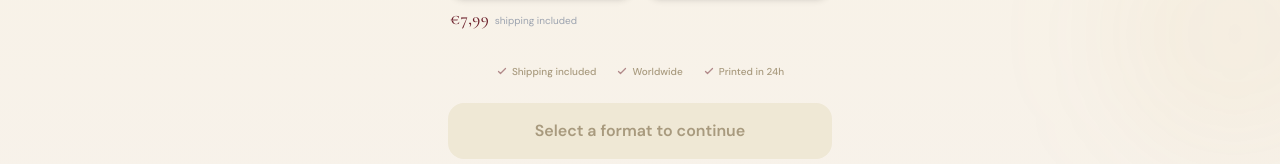
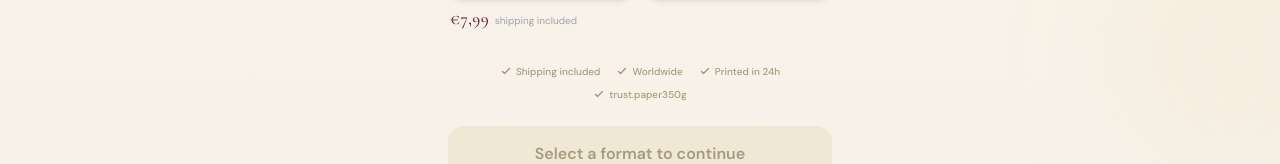
Before and after one commit to isaipollet/postyourcard, a Next.js app: page /order/hotel-brugge in a window 1280 px wide. Shown: the part 1208-1372 px from the top of the page. Built offline with nearby package versions, Linux system fonts and the light colour scheme; no server answers; the database is empty.

Commit message:
Update format card demo photos with branded website pictures
Co-Authored-By: Claude Sonnet 4.6 <noreply@anthropic.com>

```diff
--- a/src/app/order/[hotelSlug]/page.tsx
+++ b/src/app/order/[hotelSlug]/page.tsx
@@ -31,7 +31,7 @@ const FORMAT_OPTIONS = [
         key: "standard" as PostcardFormat,
         labelKey: "format.orientation.horizontal" as const,
         dims: "148 × 105 mm",
-        imageUrl: "https://images.unsplash.com/photo-1572895854902-117546c75fb3?w=360&h=240&fit=crop&crop=center&q=85",
+        imageUrl: "https://res.cloudinary.com/dz8wrj1xz/image/upload/v1782331964/postyourcard-demo/standard-h.jpg",
         shapeW: 22,
         shapeH: 16,
       },
@@ -39,7 +39,7 @@ const FORMAT_OPTIONS = [
         key: "standard-v" as PostcardFormat,
         labelKey: "format.orientation.vertical" as const,
         dims: "105 × 148 mm",
-        imageUrl: "https://images.unsplash.com/photo-1601961208755-3519c8a31ded?w=240&h=340&fit=crop&crop=center&q=85",
+        imageUrl: "https://res.cloudinary.com/dz8wrj1xz/image/upload/v1782331967/postyourcard-demo/standard-v.jpg",
         shapeW: 16,
         shapeH: 22,
       },
@@ -54,7 +54,7 @@ const FORMAT_OPTIONS = [
         key: "large" as PostcardFormat,
         labelKey: "format.orientation.horizontal" as const,
         dims: "210 × 99 mm",
-        imageUrl: "https://images.unsplash.com/photo-1578412663269-214d1df31cd8?w=400&h=188&fit=crop&crop=center&q=85",
+        imageUrl: "https://res.cloudinary.com/dz8wrj1xz/image/upload/v1782331972/postyourcard-demo/large-h.jpg",
         shapeW: 28,
         shapeH: 13,
       },
@@ -62,7 +62,7 @@ const FORMAT_OPTIONS = [
         key: "large-v" as PostcardFormat,
         labelKey: "format.orientation.vertical" as const,
         dims: "99 × 210 mm",
-        imageUrl: "https://images.unsplash.com/photo-1588008306645-7a6d62063f55?w=240&h=400&fit=crop&crop=center&q=85",
+        imageUrl: "https://res.cloudinary.com/dz8wrj1xz/image/upload/v1782331976/postyourcard-demo/large-v.jpg",
         shapeW: 13,
         shapeH: 28,
       },
@@ -375,9 +375,9 @@ export default function HotelLandingPage() {
             initial={{ opacity: 0 }}
             animate={{ opacity: 1 }}
             transition={{ delay: 0.8 }}
-            className="flex items-center justify-center gap-5 mt-5 py-3"
+            className="flex flex-wrap items-center justify-center gap-x-4 gap-y-2 mt-5 py-3"
           >
-            {[t("trust.shippingIncluded"), t("trust.worldwide"), t("trust.printedIn24h")].map((text) => (
+            {[t("trust.shippingIncluded"), t("trust.worldwide"), t("trust.printedIn24h"), t("trust.paper350g")].map((text) => (
               <div key={text} className="flex items-center gap-1 text-[10px] text-sand-500 font-medium">
                 <svg className="w-3 h-3 text-teal/50" fill="none" viewBox="0 0 24 24" stroke="currentColor" strokeWidth={2.5}>
                   <path strokeLinecap="round" strokeLinejoin="round" d="M5 13l4 4L19 7" />
```
